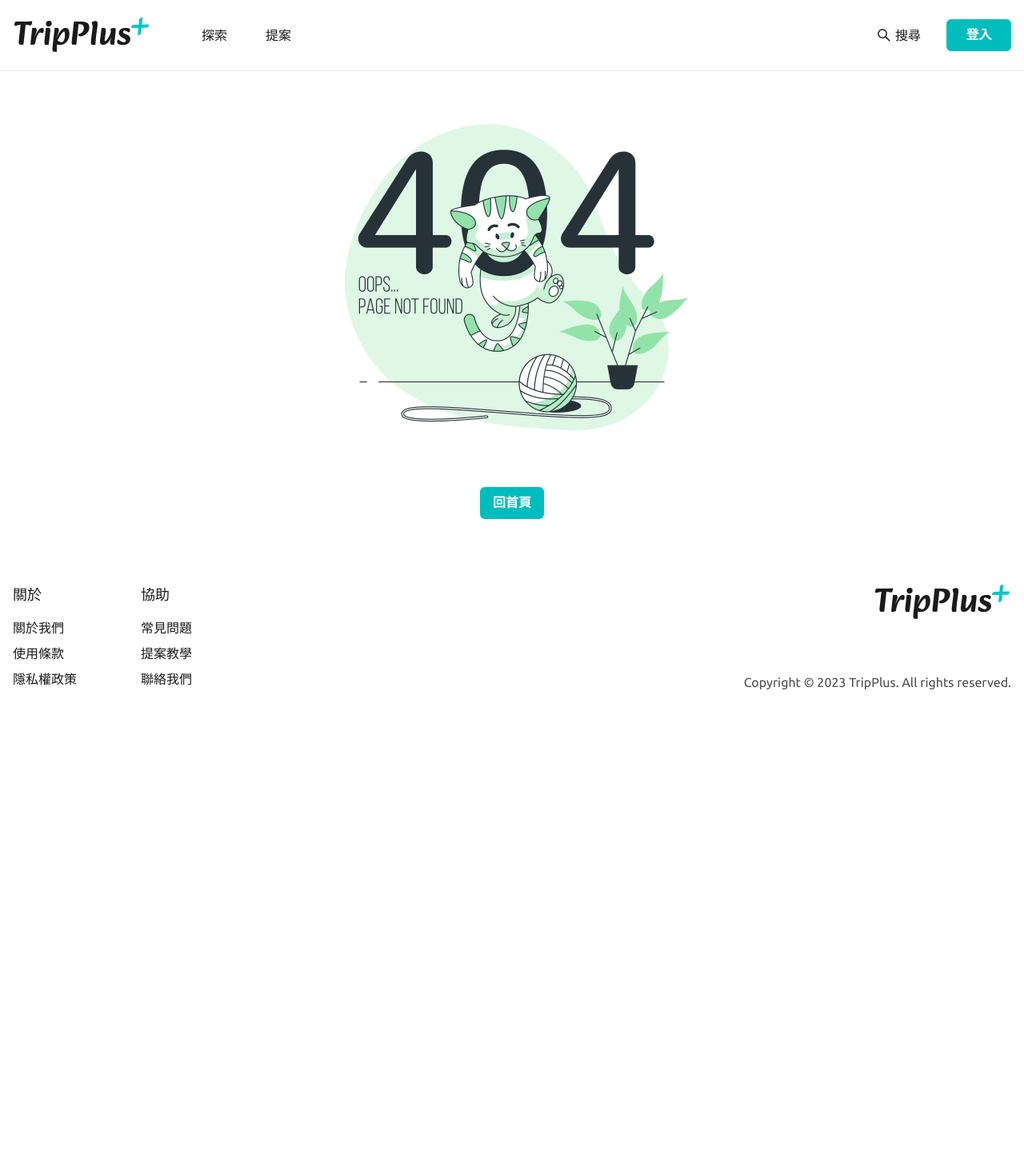
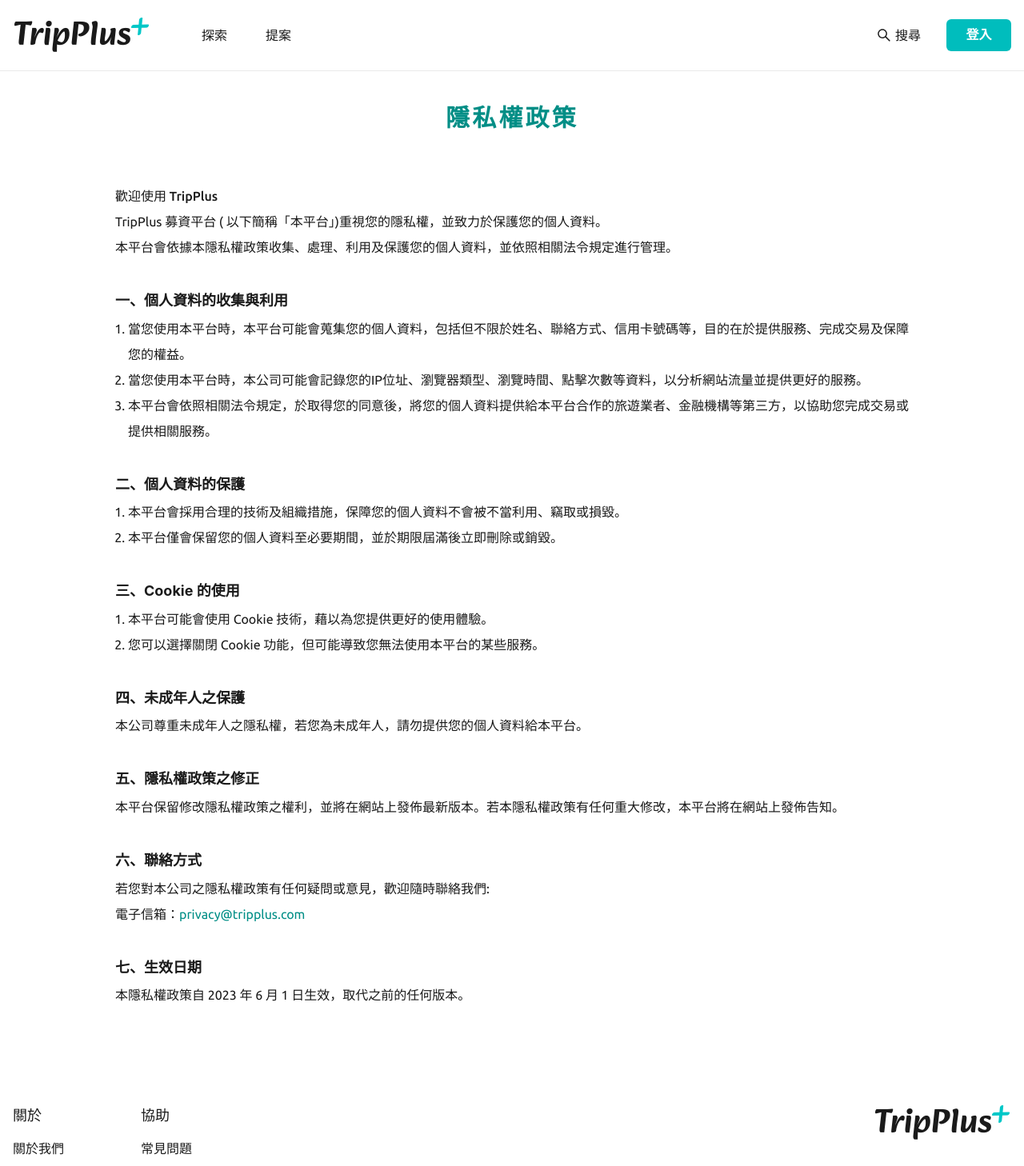
Before and after one commit to gn00678465/TripPlus-client, a Next.js app: page /privacy in a window 1280 px wide. Before the commit this address had no page. Shown: the top 1458 px of the page at 80% size. Before the commit the page ends 945 px from the top, so only its background shows below. Built offline with nearby package versions, Linux system fonts and the light colour scheme.

Commit message:
feat: 隱私權政策頁面

```diff
--- a/src/components/Layout/footer.tsx
+++ b/src/components/Layout/footer.tsx
@@ -10,7 +10,7 @@ const Footer = () => {
       list: [
         { title: '關於我們', url: '/about' },
         { title: '使用條款', url: '/terms' },
-        { title: '隱私權政策', url: '/' }
+        { title: '隱私權政策', url: '/privacy' }
       ]
     },
     {
--- /dev/null
+++ b/src/pages/privacy/index.tsx
@@ -0,0 +1,133 @@
+import { Layout } from '@/components';
+import Head from 'next/head';
+import type { ReactElement } from 'react';
+import {
+  Box,
+  Container,
+  ListItem,
+  OrderedList,
+  Heading,
+  Text
+} from '@chakra-ui/react';
+
+const Terms: App.NextPageWithLayout = () => {
+  return (
+    <>
+      <Head>
+        <title>隱私權政策-TripPlus+</title>
+      </Head>
+      <Box className="leading-8" my={10}>
+        <Container maxW={'container.lg'}>
+          <Heading
+            as="h1"
+            fontSize={'3xl'}
+            textAlign={'center'}
+            mb={{ base: 10, md: 16 }}
+            color={'secondary-emphasis.500'}
+            letterSpacing={'0.2rem'}
+          >
+            隱私權政策
+          </Heading>
+          <Box mb={10}>
+            <Text fontWeight={500}>歡迎使用 TripPlus</Text>
+            <Text>
+              TripPlus 募資平台 (
+              以下簡稱「本平台」)重視您的隱私權，並致力於保護您的個人資料。
+              <br />
+              本平台會依據本隱私權政策收集、處理、利用及保護您的個人資料，並依照相關法令規定進行管理。
+            </Text>
+          </Box>
+          <Box mb={10}>
+            <Heading as="h2" fontSize={'lg'} my={2}>
+              一、個人資料的收集與利用
+            </Heading>
+            <OrderedList>
+              <ListItem>
+                當您使用本平台時，本平台可能會蒐集您的個人資料，包括但不限於姓名、聯絡方式、信用卡號碼等，目的在於提供服務、完成交易及保障您的權益。
+              </ListItem>
+              <ListItem>
+                當您使用本平台時，本公司可能會記錄您的IP位址、瀏覽器類型、瀏覽時間、點擊次數等資料，以分析網站流量並提供更好的服務。
+              </ListItem>
+              <ListItem>
+                本平台會依照相關法令規定，於取得您的同意後，將您的個人資料提供給本平台合作的旅遊業者、金融機構等第三方，以協助您完成交易或提供相關服務。
+              </ListItem>
+            </OrderedList>
+          </Box>
+          <Box mb={10}>
+            <Heading as="h2" fontSize={'lg'} my={2}>
+              二、個人資料的保護
+            </Heading>
+            <OrderedList>
+              <ListItem>
+                本平台會採用合理的技術及組織措施，保障您的個人資料不會被不當利用、竊取或損毀。
+              </ListItem>
+              <ListItem>
+                本平台僅會保留您的個人資料至必要期間，並於期限屆滿後立即刪除或銷毀。
+              </ListItem>
+            </OrderedList>
+          </Box>
+          <Box mb={10}>
+            <Heading as="h2" fontSize={'lg'} my={2}>
+              三、Cookie 的使用
+            </Heading>
+            <OrderedList>
+              <ListItem>
+                本平台可能會使用 Cookie 技術，藉以為您提供更好的使用體驗。
+              </ListItem>
+              <ListItem>
+                您可以選擇關閉 Cookie
+                功能，但可能導致您無法使用本平台的某些服務。
+              </ListItem>
+            </OrderedList>
+          </Box>
+          <Box mb={10}>
+            <Heading as="h2" fontSize={'lg'} my={2}>
+              四、未成年人之保護
+            </Heading>
+            <Text>
+              本公司尊重未成年人之隱私權，若您為未成年人，請勿提供您的個人資料給本平台。
+            </Text>
+          </Box>
+          <Box mb={10}>
+            <Heading as="h2" fontSize={'lg'} my={2}>
+              五、隱私權政策之修正
+            </Heading>
+            <Text>
+              本平台保留修改隱私權政策之權利，並將在網站上發佈最新版本。若本隱私權政策有任何重大修改，本平台將在網站上發佈告知。
+            </Text>
+          </Box>
+          <Box mb={10}>
+            <Heading as="h2" fontSize={'lg'} my={2}>
+              六、聯絡方式
+            </Heading>
+            <Text>
+              若您對本公司之隱私權政策有任何疑問或意見，歡迎隨時聯絡我們:
+              <br />
+              電子信箱：
+              <a
+                href="mailto:privacy@tripplus.com"
+                className="text-secondary-emphasis-500"
+              >
+                privacy@tripplus.com
+              </a>
+            </Text>
+          </Box>
+          <Box mb={10}>
+            <Heading as="h2" fontSize={'lg'} my={2}>
+              七、生效日期
+            </Heading>
+            <Text>
+              本隱私權政策自 2023 年 6 月 1 日生效，取代之前的任何版本。
+            </Text>
+          </Box>
+        </Container>
+      </Box>
+    </>
+  );
+};
+
+export default Terms;
+
+Terms.getLayout = function (page: ReactElement) {
+  return <Layout>{page}</Layout>;
+};
--- a/src/pages/terms/index.tsx
+++ b/src/pages/terms/index.tsx
@@ -17,7 +17,7 @@ const Terms: App.NextPageWithLayout = () => {
         <title>使用條款-TripPlus+</title>
       </Head>
       <Box className="leading-8" my={10}>
-        <Container maxW={'container.xl'}>
+        <Container maxW={'container.lg'}>
           <Heading
             as="h1"
             fontSize={'3xl'}
```
